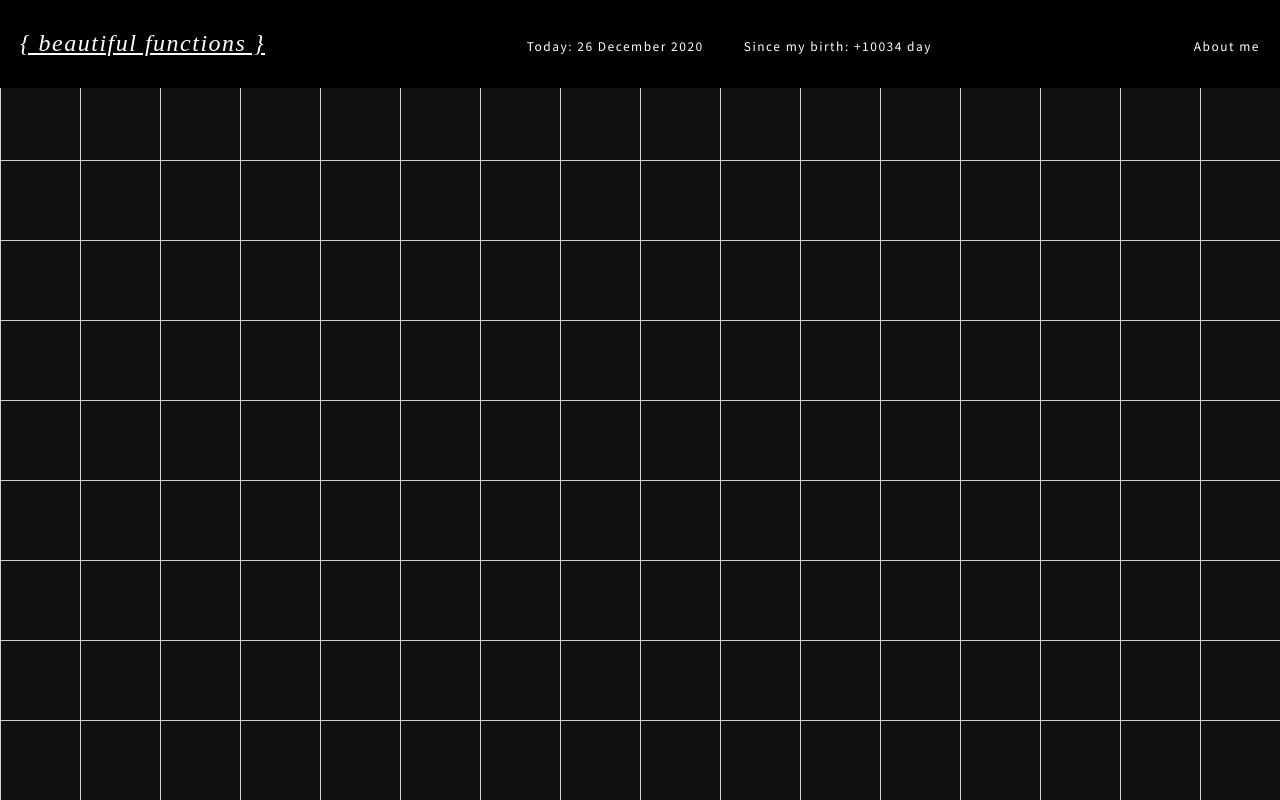
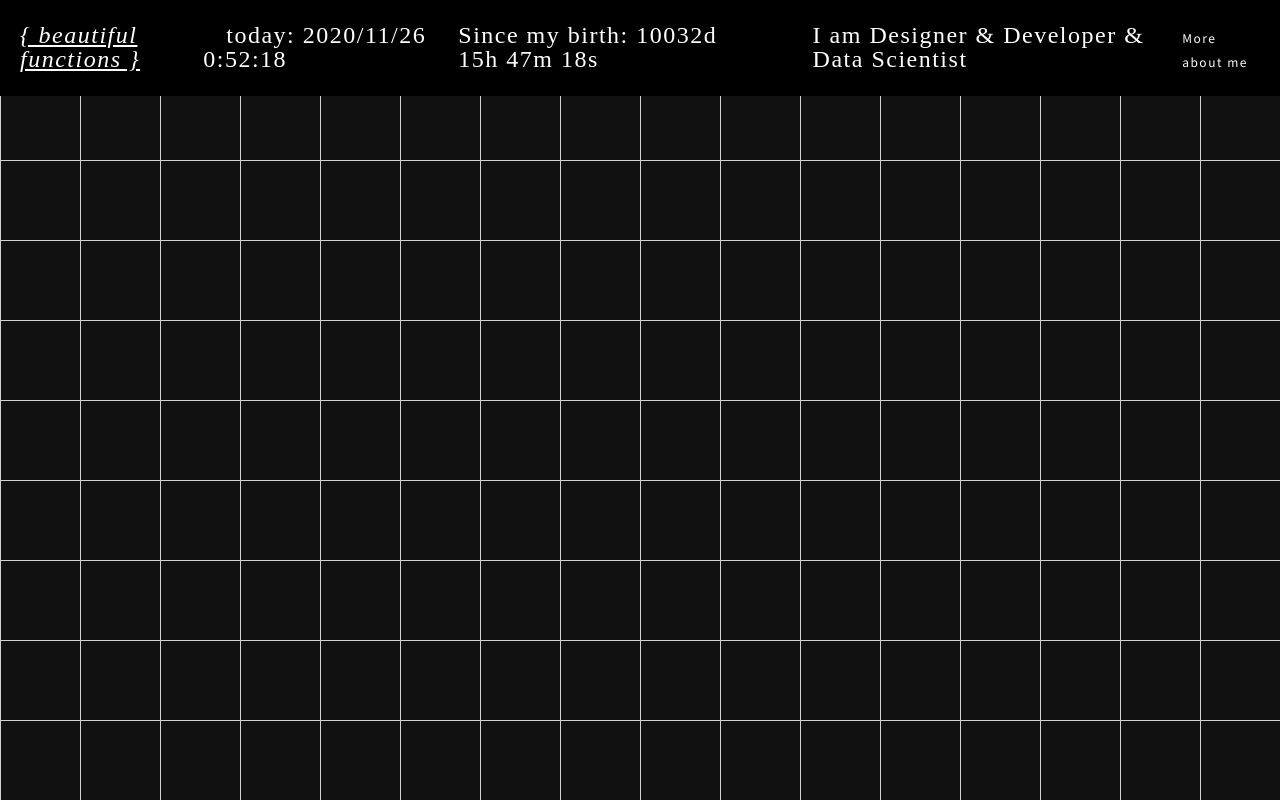
Before and after one commit to jane-jeong/Beautiful-Functions, a plain HTML site: page index.html in a window 1280 px wide. Drawn offline with Linux system fonts and the light colour scheme; a web font is replaced by a local one.

Commit message:
Update index.html

```diff
--- a/index.html
+++ b/index.html
@@ -8,28 +8,32 @@
     <link href="styles/style.css" rel="stylesheet" type="text/css">
     <link rel="preconnect" href="https://fonts.gstatic.com">
     <link href="https://fonts.googleapis.com/css2?family=Castoro:ital@0;1&family=Crimson+Pro:wght@700&family=Crimson+Text:ital,wght@0,400;0,600;0,700;1,400;1,600;1,700&family=Libre+Baskerville:ital,wght@0,400;0,700;1,400&family=Neuton:ital,wght@0,200;0,300;0,400;0,700;0,800;1,400&family=Noto+Sans+KR:wght@100;300;400;500;700;900&family=Noto+Serif+KR:wght@200;300;400;500;600;700;900&family=Song+Myung&display=swap" rel='stylesheet' type='text/css'>
+    <script src="https://code.iconify.design/1/1.0.6/iconify.min.js"></script>
   </head>
   <body>
       <nav class = "navbar">
 
         <div class ="navbar_logo">
-            <!-- {beaiutiful functions} logo image -->
-            <i class="logo"></i>
+            <i class="logo"></span></i>
             <a href="https://janejeong.me"> <i>{ beautiful functions }</i> </a>
         </div>
 
-        <ul class="navbar_time">
-            <!--오늘 날짜와 내가 태어난 후의 시간이 계속 real-time으로 흐르도록-->
-            <!--참고 : https://githubuniverse.com/workshops/-->
-            <li><a class="time">Today: 26 December 2020</a></li>
-            <li><a class="time">Since my birth: +10034 day</a></li>
+        <div class="navbar_today">
+          <li><a id="today"></a></li>
+        </div>
+
+        <div class="navbar_time">
+          <li><a id="counttime"></a></li>
+        </div>
+
+        <ul class="navbar_message">
+          <li><a class="message">I am Designer & Developer & Data Scientist</a></li>
         </ul>
 
         <div class="navbar_about">
-            <li><a class="about">About me</a></li>
+            <li><a class="about">More about me</a></li>
         </div>
 
-        </div>
 
       </nav>
 
```
